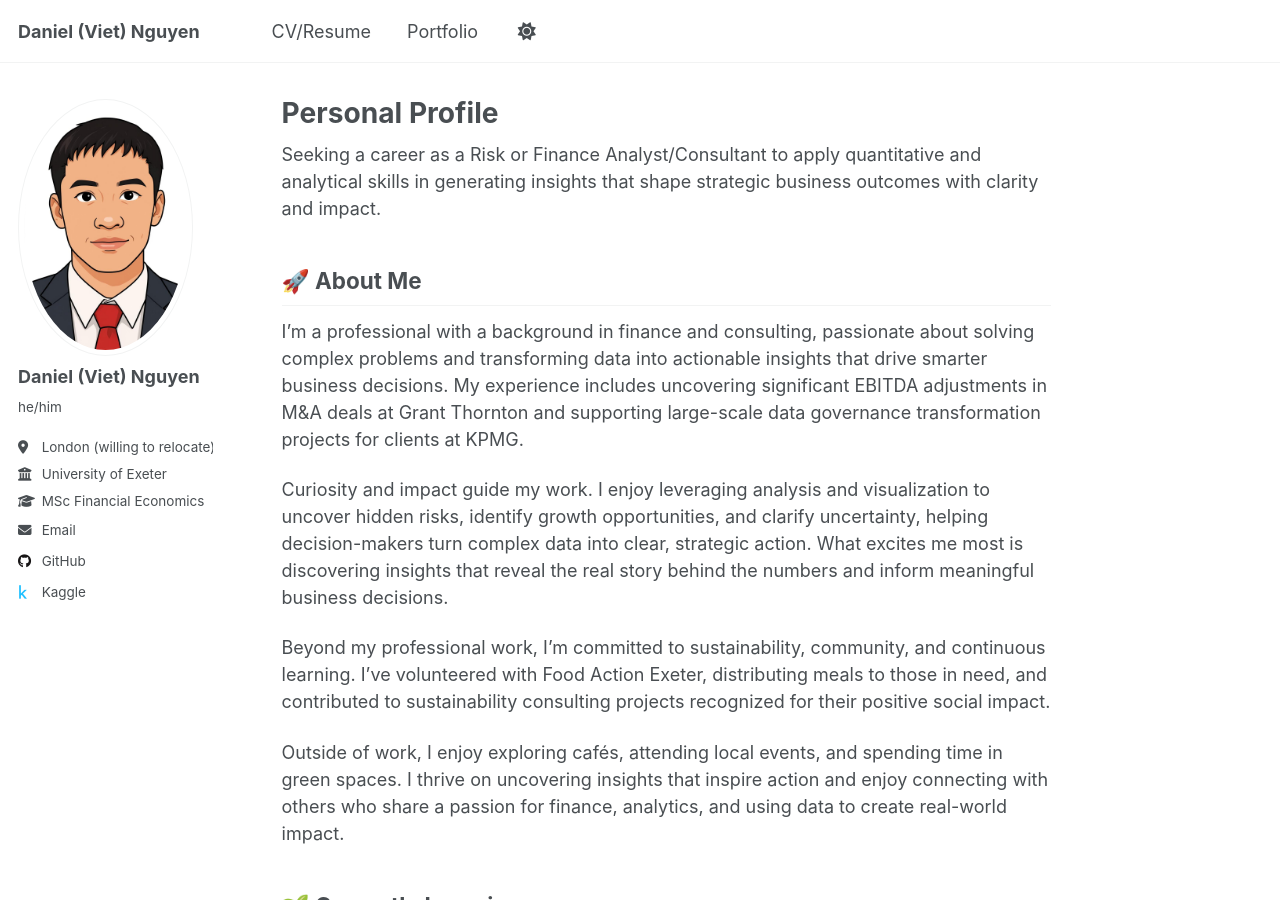
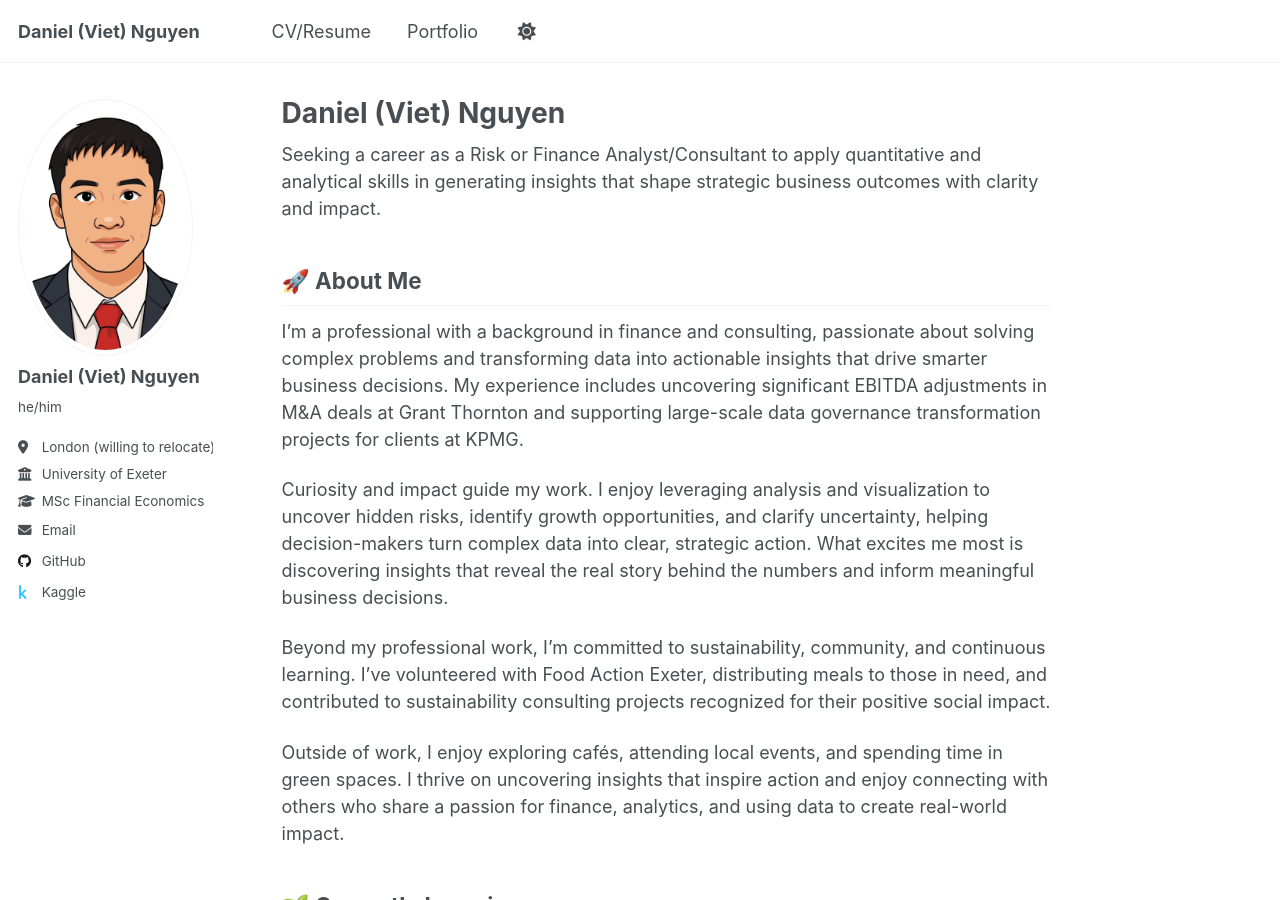
Before and after one commit to Danny-NG-9999/Danny-NG-9999.github.io, a Jekyll site: the page built from _pages/about.md, in a window 1280 px wide and 900 px high. Built offline with Jekyll 4.4.1, drawn with Linux system fonts in a browser that asks for light colours; a script that is not in the unit is left out.

Commit message:
final version

```diff
--- a/_pages/about.md
+++ b/_pages/about.md
@@ -1,6 +1,6 @@
 ---
 permalink: /
-title: "Personal Profile"
+title: "Daniel (Viet) Nguyen"
 author_profile: true
 redirect_from:
   - /about/
```
